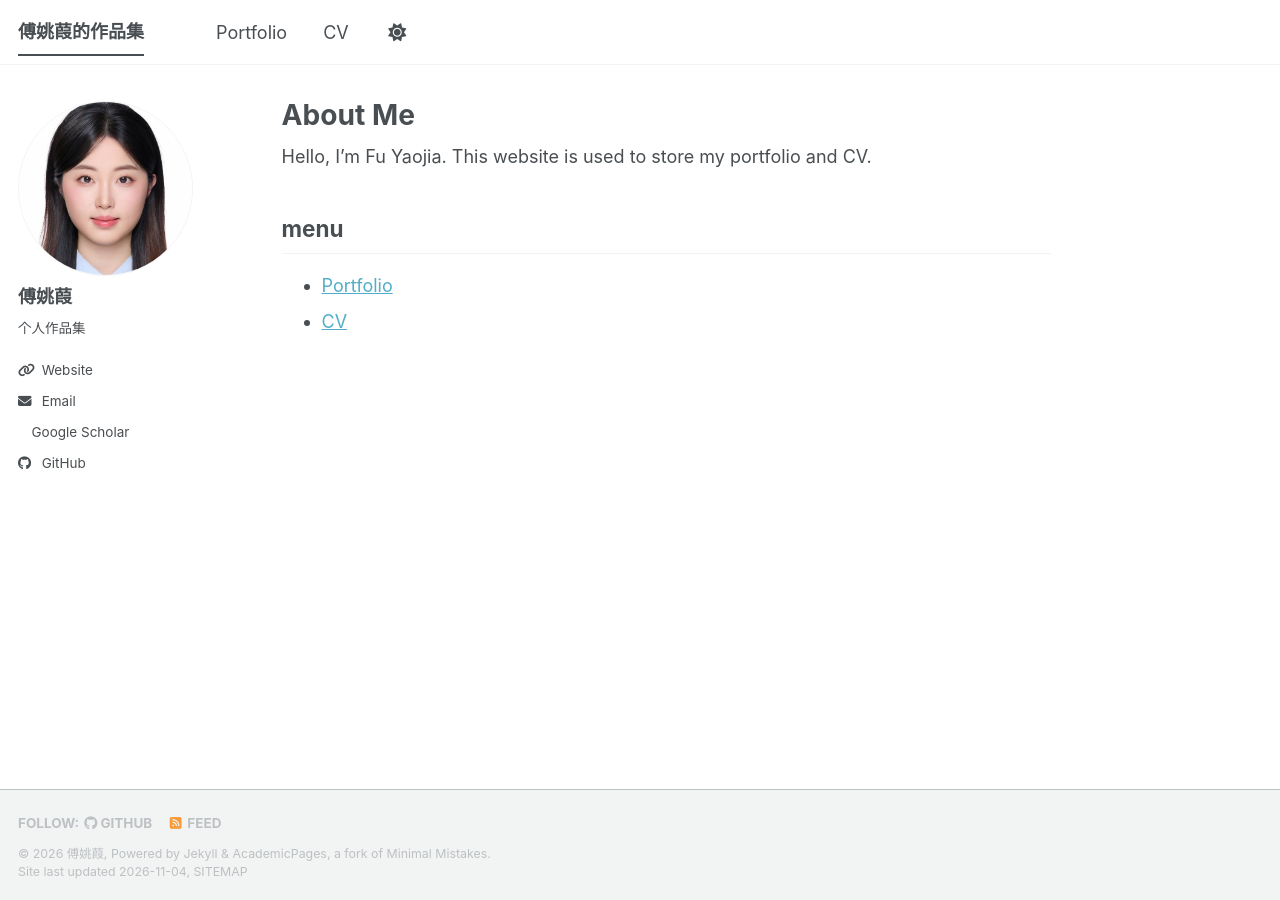
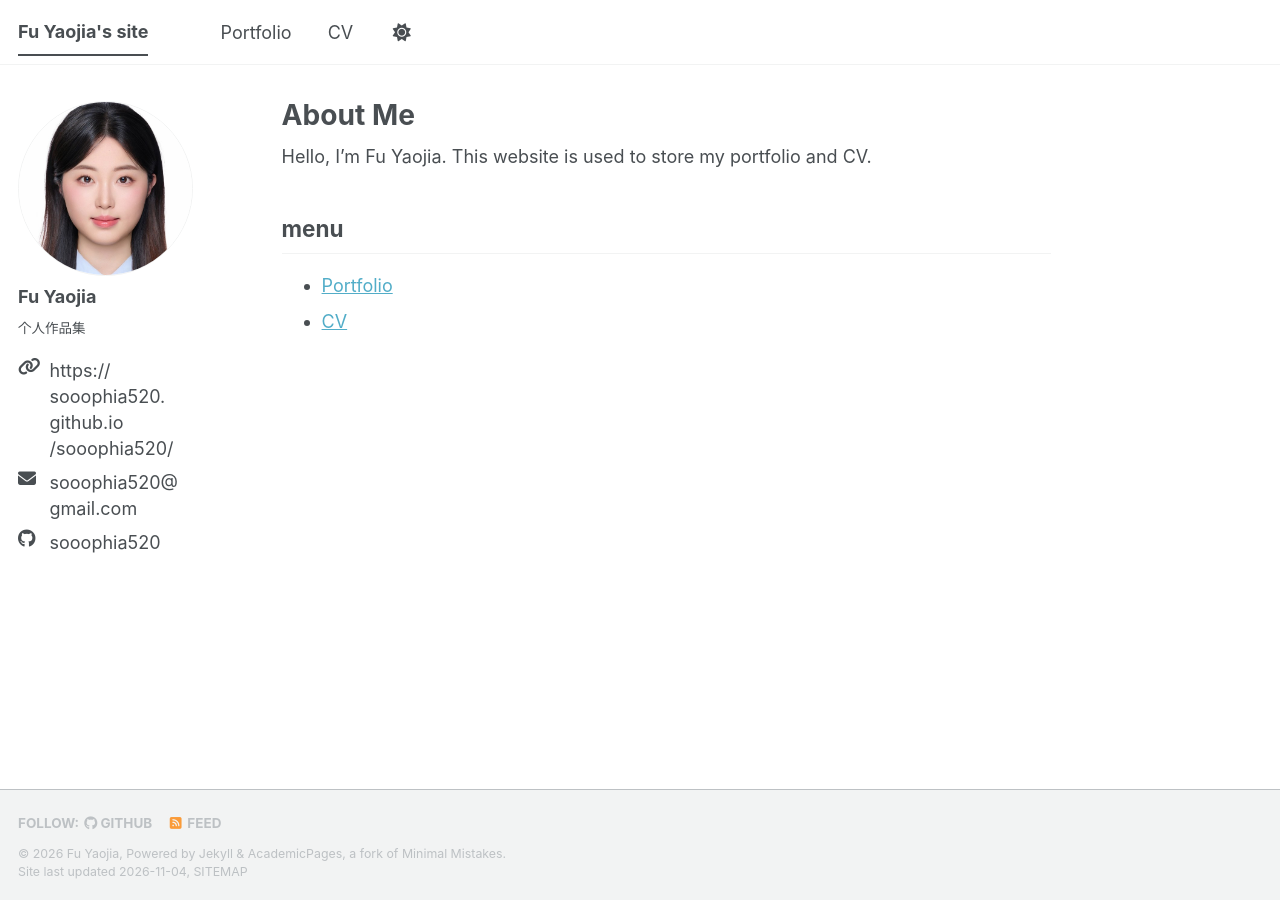
Before and after one commit to sooophia520/sooophia520, a Jekyll site: the page built from _pages/about.md, in a window 1280 px wide. Built offline with Jekyll 4.4.1, drawn with Linux system fonts in a browser that asks for light colours; a style sheet for code colours, icons or effects is not loaded.

Commit message:
把标题和侧边栏改成纯文字信息
站点名改为 Fu Yaojia's site，姓名改为 Fu Yaojia。Website、Email 和 GitHub 不再是链接，Google Scholar 从侧边栏去掉。

```diff
--- a/_config.yml
+++ b/_config.yml
@@ -9,9 +9,9 @@
 # Basic Site Settings
 locale                   : "en-US"
 site_theme               : "default" # The available themes options are "default", "air", "sunrise", "mint", "dirt" and "contrast"
-title                    : "傅姚葭的作品集"
+title                    : "Fu Yaojia's site"
 title_separator          : "-"
-name                     : &name "傅姚葭"
+name                     : &name "Fu Yaojia"
 description              : &description "傅姚葭的个人作品集"   # Used when a page does not set its own description
 url                      : "https://sooophia520.github.io" # The base hostname & protocol for your site e.g. "https://[your GitHub username].github.io",
                                                            # or if you already have some other page hosted on Github then use "https://[your GitHub username].github.io/[Your Repo Name]"
@@ -24,18 +24,18 @@ repository               : "sooophia520/sooophia520"
 author:
   # Biographic information
   avatar           : "wps_pic_0.jpeg" # filename inside /images/, or a full https URL
-  name             : "傅姚葭"
+  name             : "Fu Yaojia"
   pronouns         : # example: "she/her"
   bio              : "个人作品集"
   location         : # city, country
   employer         : # university or company
-  uri              : "https://sooophia520.github.io/sooophia520"
+  uri              : "https://sooophia520.github.io/sooophia520/"
   email            : "sooophia520@gmail.com"
 
   # Academic websites
   academia         : # URL
   arxiv            : # URL - Update with the correct link to your profile
-  googlescholar    : "https://scholar.google.com/citations?user=PS_CX0AAAAAJ"
+  googlescholar    : # URL
   inspire-hep      : # URL
   impactstory      : # URL
   orcid            : # URL, for example https://orcid.org/0000-0000-0000-0000
--- a/_includes/author-profile.html
+++ b/_includes/author-profile.html
@@ -37,10 +37,10 @@
         <li class="author__desktop"><i class="fas fa-fw fa-building-columns icon-pad-right" aria-hidden="true"></i>{{ author.employer }}</li>
       {% endif %}
       {% if author.uri %}
-        <li><a href="{{ author.uri }}"><i class="fas fa-fw fa-link icon-pad-right" aria-hidden="true"></i>{{ site.data.ui-text[site.locale].website_label | default: "Website" }}</a></li>
+        <li class="author__info"><i class="fas fa-fw fa-link icon-pad-right" aria-hidden="true"></i><span>{%- assign uri_body = author.uri | remove_first: "https://" | remove_first: "http://" -%}{%- assign uri_host = uri_body | split: "/" | first -%}{%- assign uri_path = uri_body | remove_first: uri_host -%}{%- assign uri_name = uri_host | split: "." | first -%}{%- assign uri_domain = uri_host | remove_first: uri_name | remove_first: "." -%}https://<wbr>{{ uri_name }}{% if uri_domain != "" %}.<wbr>{{ uri_domain }}{% endif %}{% if uri_path != "" %}<wbr>{{ uri_path }}{% endif %}</span></li>
       {% endif %}
       {% if author.email %}
-        <li><a href="mailto:{{ author.email }}"><i class="fas fa-fw fa-envelope icon-pad-right" aria-hidden="true"></i>{{ site.data.ui-text[site.locale].email_label | default: "Email" }}</a></li>
+        <li class="author__info"><i class="fas fa-fw fa-envelope icon-pad-right" aria-hidden="true"></i><span>{%- assign email_parts = author.email | split: "@" -%}{{ email_parts[0] }}@<wbr>{{ email_parts[1] }}</span></li>
       {% endif %}
 
       <!-- Font Awesome and Academicons icons / Academic websites -->
@@ -92,7 +92,7 @@
         <li><a href="https://dribbble.com/{{ author.dribbble }}"><i class="fab fa-fw fa-dribbble icon-pad-right" aria-hidden="true"></i>Dribbble</a></li>
       {% endif %}
       {% if author.github %}
-        <li><a href="https://github.com/{{ author.github }}"><i class="fab fa-fw fa-github icon-pad-right" aria-hidden="true"></i>GitHub</a></li>
+        <li class="author__info"><i class="fab fa-fw fa-github icon-pad-right" aria-hidden="true"></i><span>{{ author.github }}</span></li>
       {% endif %}
       {% if author.kaggle %}
         <li><a href="https://kaggle.com/{{ author.kaggle }}"><i class="fab fa-fw fa-kaggle icon-pad-right" aria-hidden="true"></i>Kaggle</a></li>
--- a/_sass/layout/_sidebar.scss
+++ b/_sass/layout/_sidebar.scss
@@ -314,6 +314,19 @@
     white-space: nowrap;
   }
 
+  li.author__info {
+    display: flex;
+    align-items: flex-start;
+    white-space: normal;
+    margin-bottom: 8px;
+    font-size: $type-size-5;
+    line-height: 1.45;
+  }
+
+  li.author__info span {
+    min-width: 0;
+  }
+
   a {
     display: block;
     margin-bottom: 5px;
```
